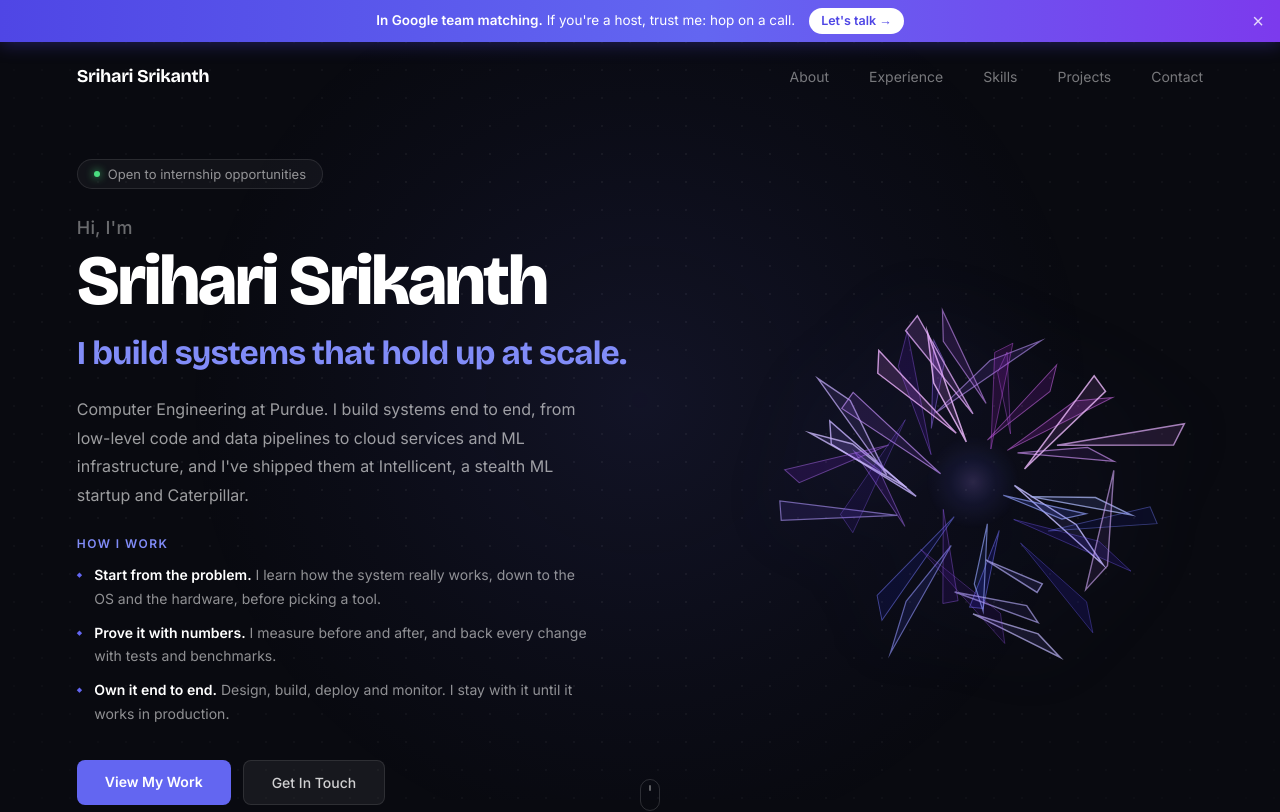
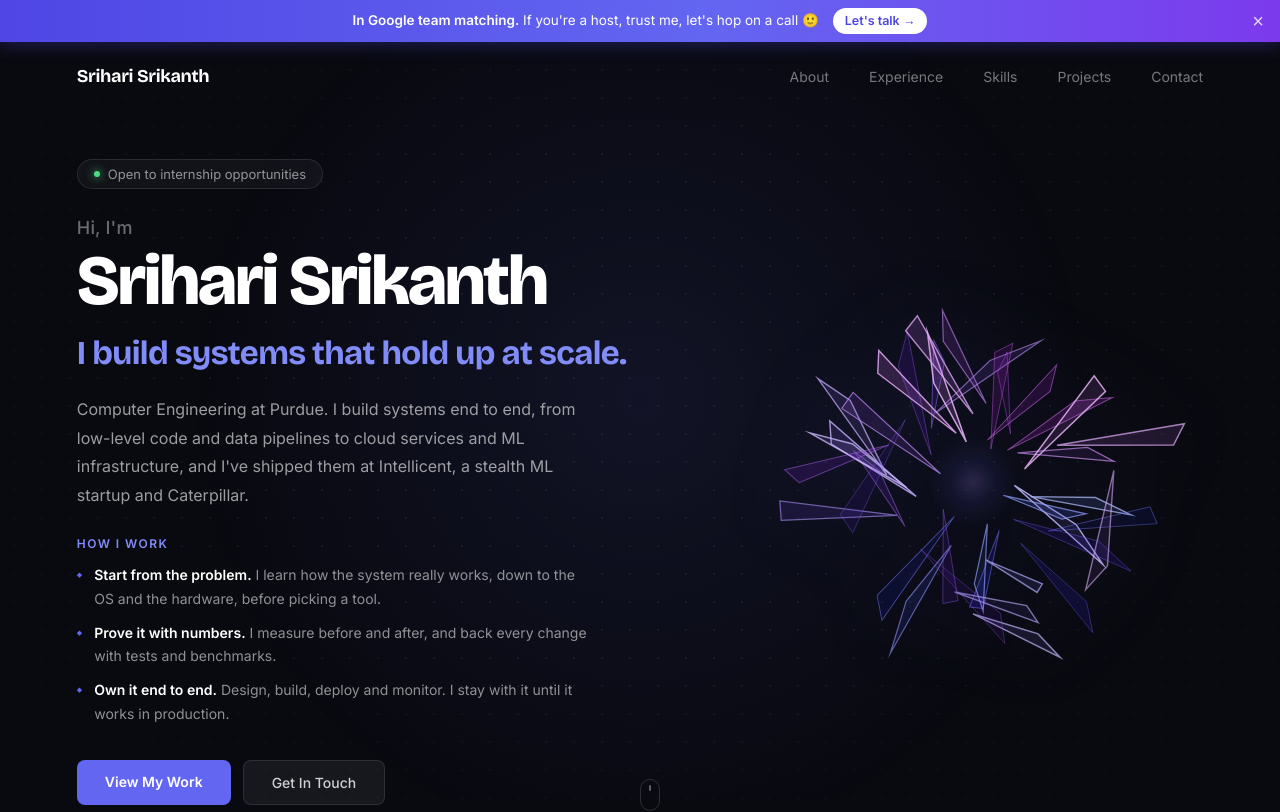
Before and after one commit to Srihari87/Website, a React (Vite) app: page / in a window 1280 px wide. Shown: the top 812 px of the page. Built offline with nearby package versions, Linux system fonts and the light colour scheme; some icons are missing.

Commit message:
Banner: "trust me, let's hop on a call 🙂"

```diff
--- a/src/HostBanner.jsx
+++ b/src/HostBanner.jsx
@@ -25,7 +25,7 @@ export default function HostBanner({ onDismiss, onHeight }) {
         .host-banner a { font-size: 11.5px !important; padding: 4px 10px !important; }
       }`}</style>
       <span>
-        <strong style={{ fontWeight: 700 }}>In Google team matching.</strong> If you're a host, trust me: hop on a call.
+        <strong style={{ fontWeight: 700 }}>In Google team matching.</strong> If you're a host, trust me, let's hop on a call <span aria-hidden="true">🙂</span>
       </span>
       <a href={MAILTO} data-umami-event="banner-call"
         style={{ fontWeight: 600, fontSize: 12.5, color: "#4f46e5", background: "#fff", padding: "4px 12px", borderRadius: 999, textDecoration: "none", whiteSpace: "nowrap" }}>
```
